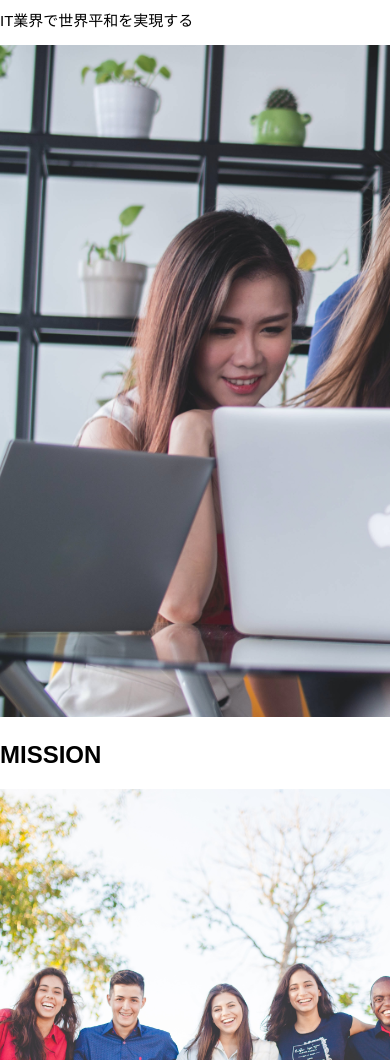
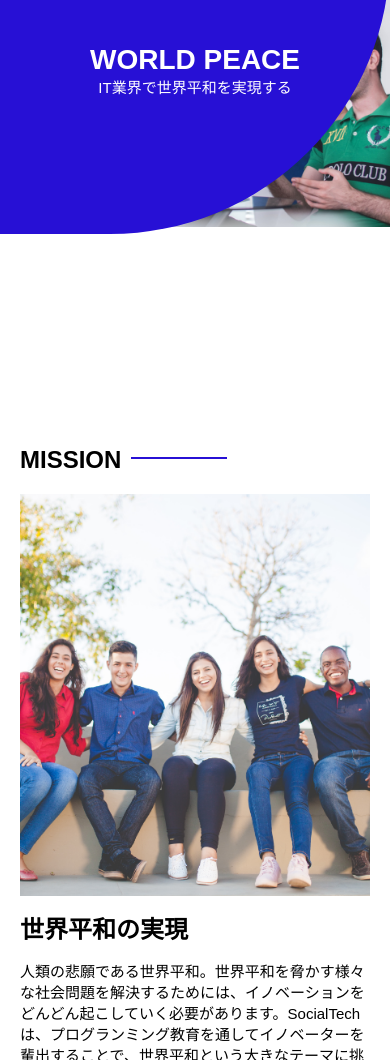
Before and after one commit to 1229mayumi/socialtech-corporate2, a plain HTML site: page index.html in a window 390 px wide. Shown: the part 102-1162 px from the top of the page. Drawn offline with Linux system fonts and the light colour scheme; files whose address does not match are found by name.

Commit message:
14. トップページのレイアウトをスマートフォンに対応しよう #3・・まで

```diff
--- a/style.css
+++ b/style.css
@@ -47,6 +47,12 @@ PC用のスタイル
   }
   #nav-pc > a:active {
     color: #0d0d0d;
+  }
+
+  /* スマホ用ナビを非表示 */
+  #nav-sp,
+  #menu-sp {
+    display: none;
   }
 
   /* メインビジュアル */
@@ -377,7 +383,7 @@ PC用のスタイル
   /* 外枠 */
   #contact > form > div {
     display: flex;
-    flex-drection: row;
+    flex-direction: row;
     flex-wrap: wrap;
     padding-bottom: 30px;
   }
@@ -563,4 +569,67 @@ PC用のスタイル
   #sns > a {
     margin-right: 30px;
   }
+
+  /* メインビジュアル */
+  #main-visual {
+    position: relative;
+    height: 470px;
+    width: 100%;
+    overflow: hidden;
+  }
+
+  #main-visual > div {
+    position: absolute;
+    top: 0;
+    left: 0;
+    background-color: #2710d5;
+    color: white;
+    border-radius: 0 0 476px 0;
+    text-align: center;
+    height: 280px;
+    width: 100%;
+    z-index: 11;
+  }
+  #main-visual > div > h1 {
+    font-size: 28px;
+    margin: 90px 0 0 0;
+  }
+
+  #main-visual > div > p {
+    margin: 0;
+  }
+
+  #main-visual > img {
+    width: 100%;
+    border-radius: 476px 0 0 0;
+    z-index: 10;
+    position: absolute;
+    bottom: o;
+    right: 0;
+  }
+
+  /* 見出し */
+  h2::after {
+    content: url("images/line.png");
+    margin-left: 10px;
+  }
+
+  h3 {
+    font-size: 24px;
+    margin: 10px 0 0 0;
+  }
+  /* ミッション */
+  #mission {
+    margin: 20px;
+  }
+
+  #mission-photo {
+    width: 100%;
+  }
+
+  #2dgs {
+    width: 100%;
+  }
+
+
 }
```
